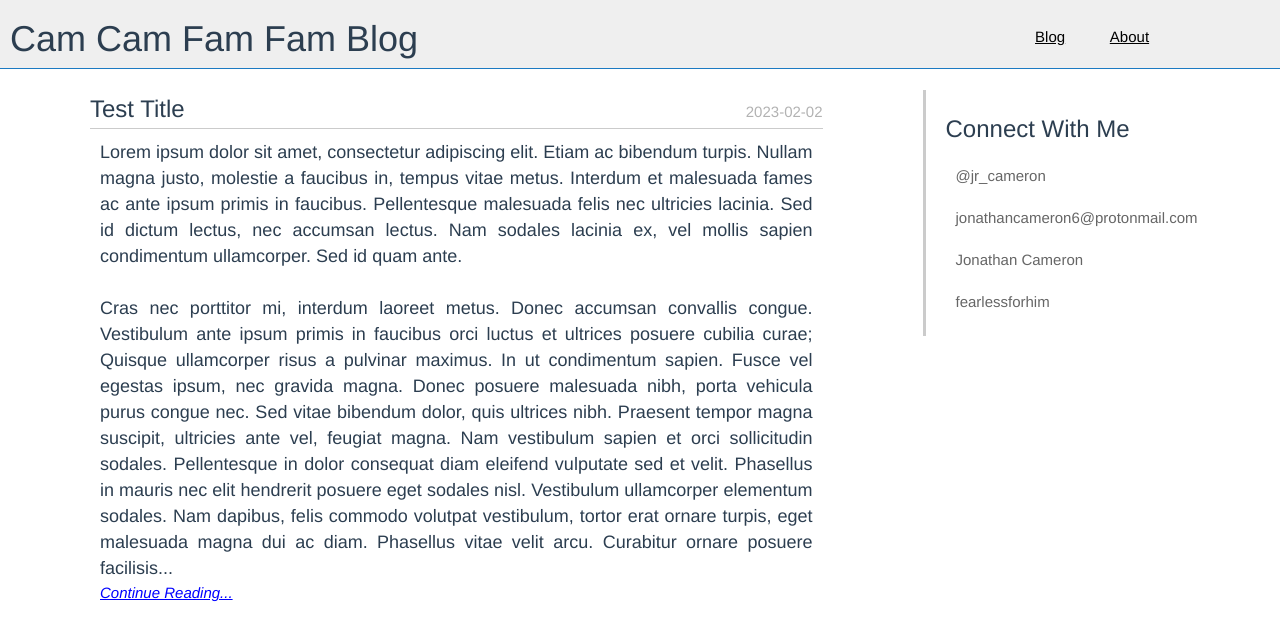
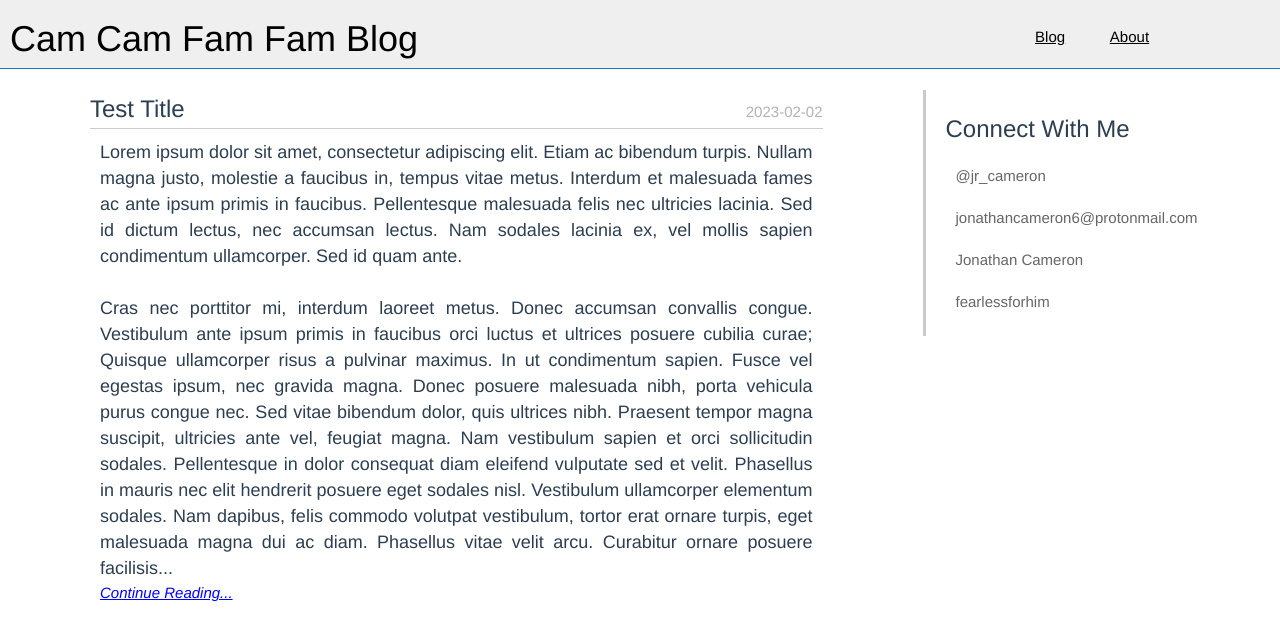
Before and after one commit to fearlessforhim/HomeVueJSApp, a Vue app: page /blog in a window 1280 px wide. Shown: the top 640 px of the page. Built offline with nearby package versions, Linux system fonts and the light colour scheme; no server answers.

Commit message:
Make colors consistent; fix createdTime display

```diff
--- a/src/App.vue
+++ b/src/App.vue
@@ -28,6 +28,8 @@
 
   .page-container {
     height: 100%;
+    background: white;
+    color: 111;
   }
 
   @media only screen and (max-width: 600px) {
--- a/src/components/blog/BlogPost.vue
+++ b/src/components/blog/BlogPost.vue
@@ -7,7 +7,7 @@
             >
                 {{post.title}}
             </span>
-            <div class="date-created">{{format(new Date(), 'yyyy-MM-dd')}}</div>
+            <div class="date-created">{{format(post.createdTime, 'yyyy-MM-dd')}}</div>
         </div>
         <div class="post-content">
             <p v-html="formattedContent"></p>
--- a/src/components/blog/PageHeader.vue
+++ b/src/components/blog/PageHeader.vue
@@ -79,6 +79,7 @@
 
         .blog-title {
             font-size: 36px;
+            color: black;
         }
 
         .hamburger {
--- a/src/components/blog/PostContainer.vue
+++ b/src/components/blog/PostContainer.vue
@@ -32,7 +32,7 @@
                         {
                             id: 0,
                             title: "Test Title",
-                            dateCreated: new Date(),
+                            createdTime: new Date(),
                             content: 'Lorem ipsum dolor sit amet, consectetur adipiscing elit. Etiam ac bibendum turpis. Nullam magna justo, molestie a faucibus in, tempus vitae metus. Interdum et malesuada fames ac ante ipsum primis in faucibus. Pellentesque malesuada felis nec ultricies lacinia. Sed id dictum lectus, nec accumsan lectus. Nam sodales lacinia ex, vel mollis sapien condimentum ullamcorper. Sed id quam ante.\n' +
                                 '\n' +
                                 'Cras nec porttitor mi, interdum laoreet metus. Donec accumsan convallis congue. Vestibulum ante ipsum primis in faucibus orci luctus et ultrices posuere cubilia curae; Quisque ullamcorper risus a pulvinar maximus. In ut condimentum sapien. Fusce vel egestas ipsum, nec gravida magna. Donec posuere malesuada nibh, porta vehicula purus congue nec. Sed vitae bibendum dolor, quis ultrices nibh. Praesent tempor magna suscipit, ultricies ante vel, feugiat magna. Nam vestibulum sapien et orci sollicitudin sodales. Pellentesque in dolor consequat diam eleifend vulputate sed et velit. Phasellus in mauris nec elit hendrerit posuere eget sodales nisl. Vestibulum ullamcorper elementum sodales. Nam dapibus, felis commodo volutpat vestibulum, tortor erat ornare turpis, eget malesuada magna dui ac diam. Phasellus vitae velit arcu. Curabitur ornare posuere facilisis.\n' +
```
